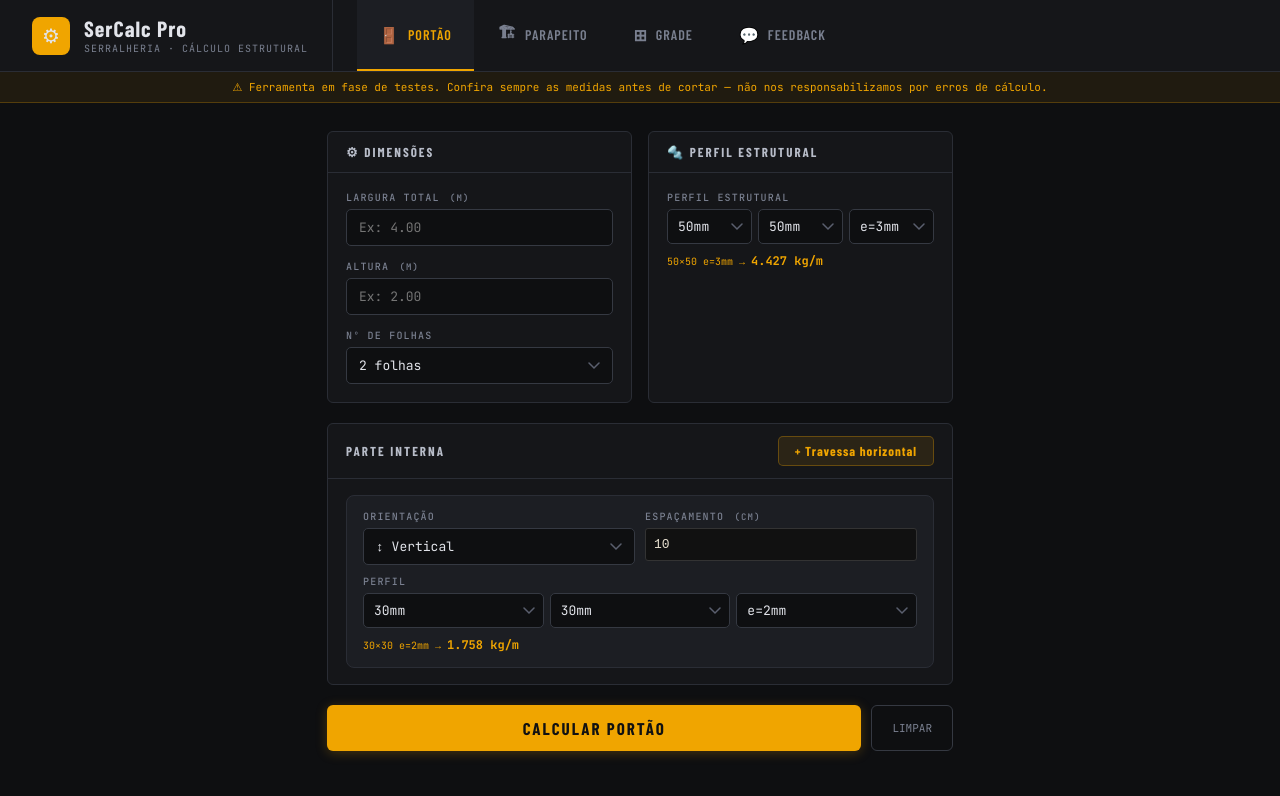
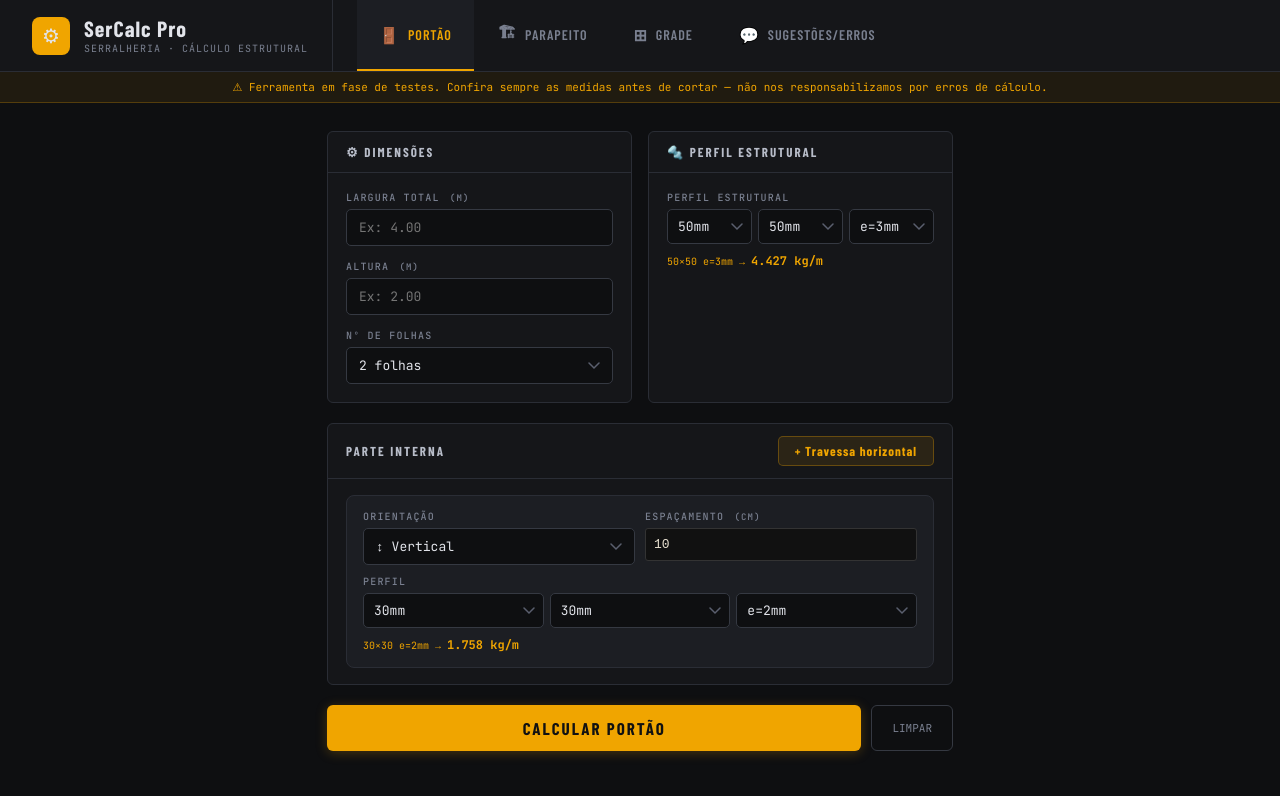
Before and after one commit to RickyMoreira/serralheria2, a React (Create React App) app: page / in a window 1280 px wide. Shown: the top 796 px of the page. Built offline with nearby package versions, Linux system fonts and the light colour scheme; a web font is replaced by a local one.

Commit message:
fix: renomear aba Feedback para Sugestoes/Erros

```diff
--- a/src/App.js
+++ b/src/App.js
@@ -1857,7 +1857,7 @@ const TABS = [
   { id:"portao",   label:"Portão",   icon:"🚪" },
   { id:"parapeito",label:"Parapeito",icon:"🏗" },
   { id:"grade",    label:"Grade",    icon:"⊞"  },
-  { id:"feedback", label:"Feedback", icon:"💬" },
+  { id:"feedback", label:"Sugestões/Erros", icon:"💬" },
 ];
 
 const COMPS = { portao: PortaoCalc, parapeito: ParapeitoCalc, grade: GradeCalc, feedback: FeedbackTab };
```
